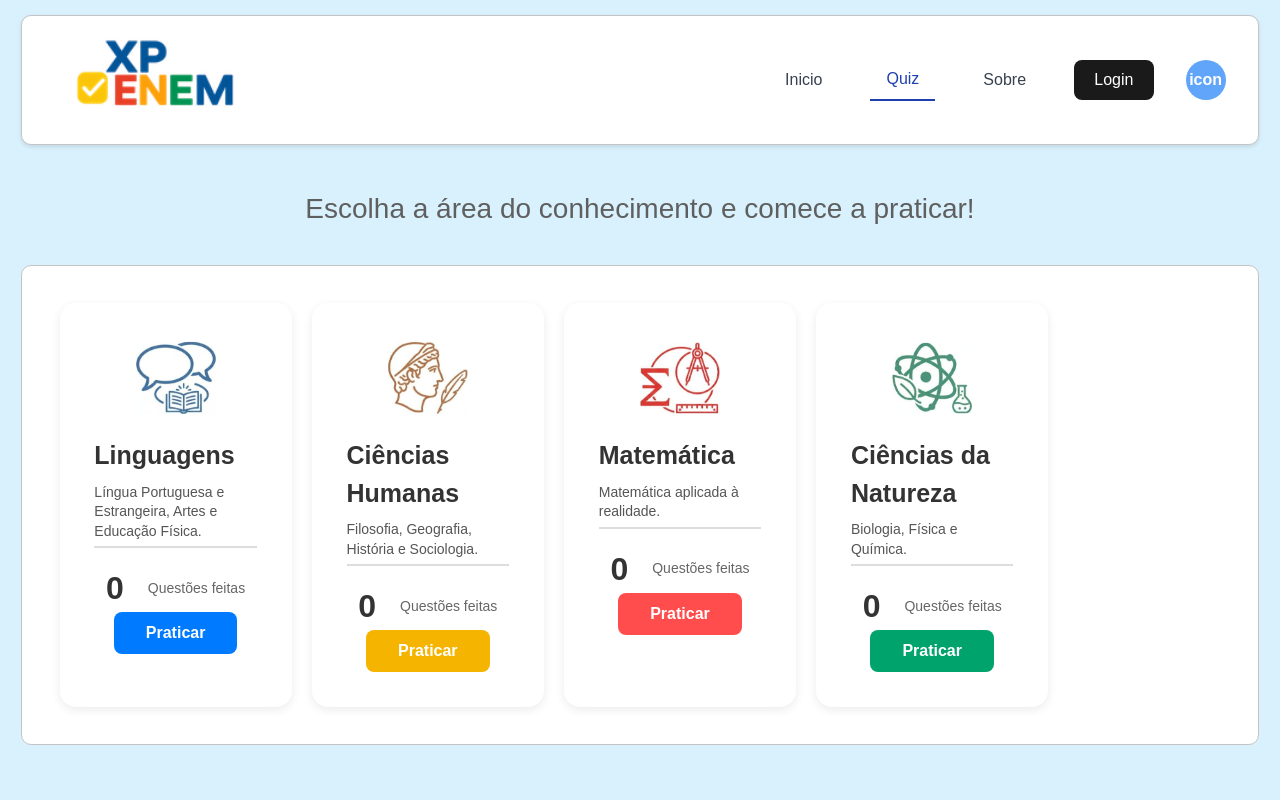
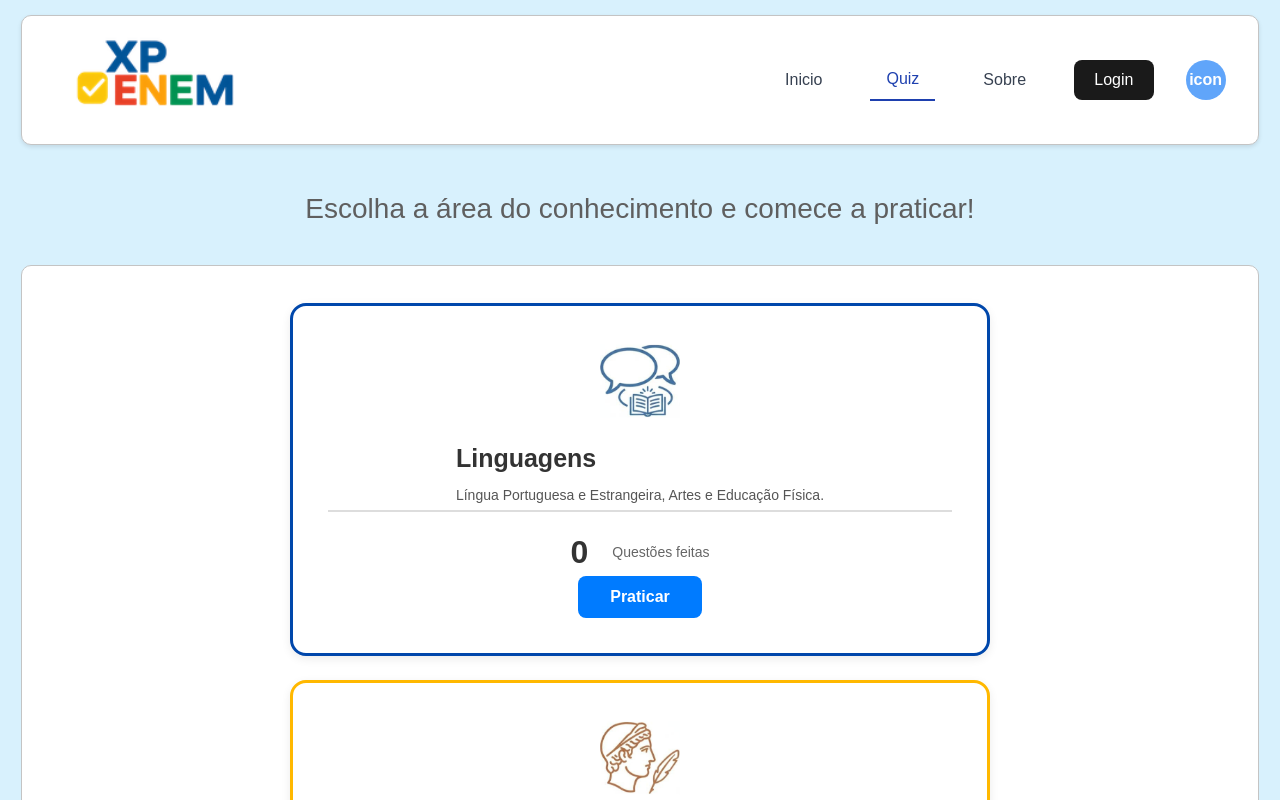
Before and after one commit to giscely/Projeto-Integrador, a React (Vite) app in the folder frontend/projeto_integrador_frontend/: page /quiz in a window 1280 px wide. Shown: the top 800 px of the page. Built offline with nearby package versions, Linux system fonts and the light colour scheme.

Commit message:
quiz.css

```diff
--- a/frontend/projeto_integrador_frontend/src/pages/Quiz.css
+++ b/frontend/projeto_integrador_frontend/src/pages/Quiz.css
@@ -110,18 +110,12 @@ header nav > .icon-perfil {
 .div_quiz_filtro {
   display: flex;
   flex-wrap: wrap;
-<<<<<<< HEAD
   grid-template-columns: repeat(auto-fit, minmax(600px, 1fr));
   gap: 24px;
   background-color: white;
   padding: 3%;
   border-radius: 10px;
   border: 1px solid rgb(196,196,196);
-=======
-  grid-template-columns: repeat(auto-fit, minmax(500px, 1fr));
-  gap: 20px;
-  border-radius: 10px;
->>>>>>> d11b4579c6527e2fdcb91a3621a744f48546b511
   justify-content: center;
 }
 
@@ -133,13 +127,8 @@ header nav > .icon-perfil {
   padding: 3%;
   display: flex;
   flex-direction: column;
-<<<<<<< HEAD
   width: 700px;
   gap: 5px;
-=======
-  gap: 2px;
-  width: 20%;
->>>>>>> d11b4579c6527e2fdcb91a3621a744f48546b511
   border: 3px solid transparent;
   box-shadow: 0px 3px 10px rgba(0,0,0,0.08);
   transition: transform 0.25s ease, border-color 0.25s ease, box-shadow 0.25s ease;
```
